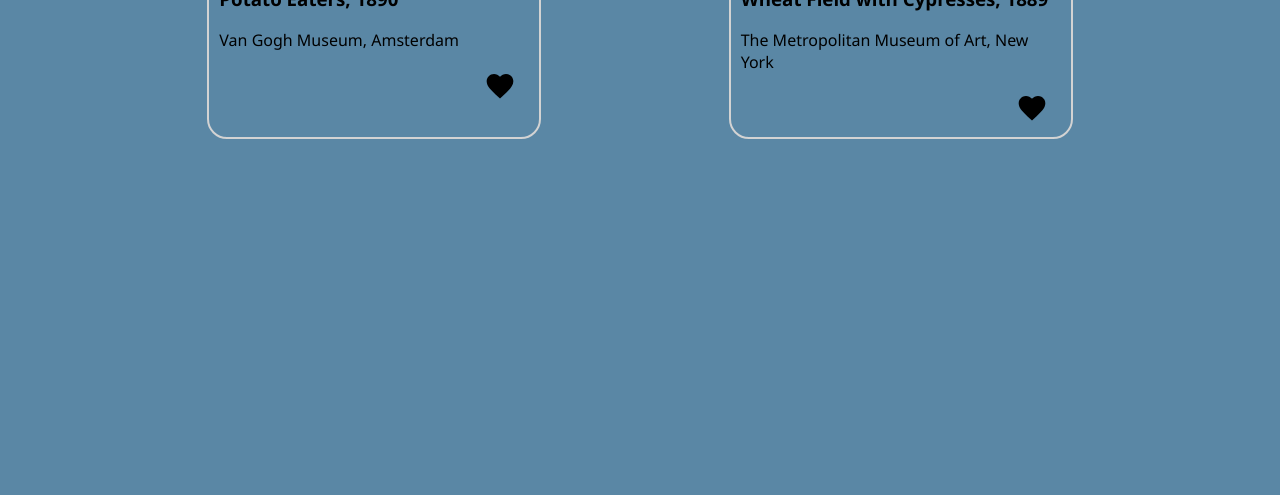
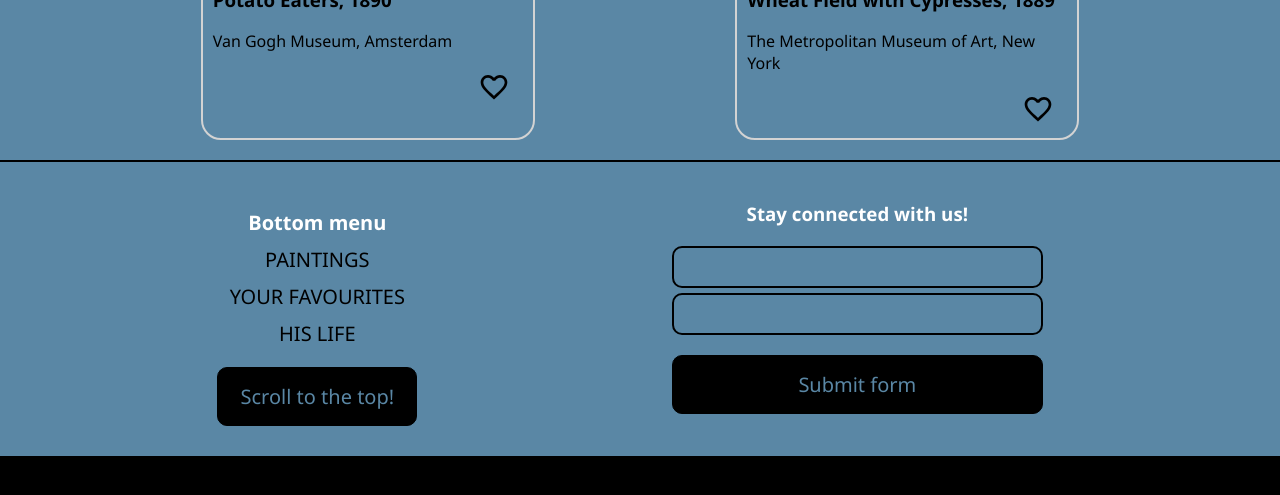
Before and after one commit to Keka1337/ITEH_homework_React, a React (Create React App) app: page / in a window 1280 px wide. Shown: the part 1935-2430 px from the top of the page. Before the commit the page ends 2114 px from the top, so only its background shows below. Built offline with nearby package versions, Linux system fonts and the light colour scheme.

Commit message:
Dodat footer i izmenjeno dodavanje slika u favs

```diff
--- a/src/App.css
+++ b/src/App.css
@@ -10,6 +10,8 @@ h1 {
   font-weight: 100;
   padding-left: 45px;
 }
+
+/* NAVBAR */
 .headNav p {
   padding-left: 50px;
   font-size: larger;
@@ -30,7 +32,7 @@ h1 {
   min-height: 40px;
   padding-left: 50px;
   font-size: large;
-  border-bottom: rgb(255, 255, 255) solid 1px;
+  border-bottom: rgb(0, 0, 0) solid 2px;
 }
 
 .navBar a {
@@ -46,31 +48,15 @@ h1 {
   transition: 2s;
   transform: scale(1.1);
 }
-
-.fav-paintings {
-  display: flex;
-  flex-direction: row;
-  align-items: center;
-  margin-left: 20px;
-}
-
-.fav-paintings-num {
-  background-color: grey;
-  color: white;
-  border-radius: 5px;
-  text-align: center;
-  padding-top: 5px;
-  padding-bottom: 5px;
-  padding-left: 10px;
-  padding-right: 10px;
-  margin-left: 5px;
-}
+/**************************************************************************/
 
 .all-paintings {
+  margin-bottom: 20px;
+  border-bottom: black solid 2px;
   display: flex;
   flex-wrap: wrap;
   justify-content: space-evenly;
-  margin: 20px;
+  padding-top: 20px;
 }
 
 .card {
@@ -92,9 +78,6 @@ h1 {
   width: 330px;
   border-bottom: 1px rgba(255, 255, 255, 0.692) solid;
 }
-/* .card img:hover {
-  opacity: 0.8;
-} */
 
 .card-body {
   margin: 10px;
@@ -121,31 +104,98 @@ a {
 a:hover {
   color: white;
   opacity: 0.8;
-  transition: 2s;
-  transform: scale(1.5);
+  transition: 1s;
+}
+
+/* FAVOURITES PAGE */
+
+.fav-paintings {
+  display: flex;
+  flex-direction: row;
+  align-items: center;
+  margin-left: 20px;
+}
+
+.fav-paintings-num {
+  background-color: grey;
+  color: white;
+  border-radius: 5px;
+  text-align: center;
+  padding-top: 5px;
+  padding-bottom: 5px;
+  padding-left: 10px;
+  padding-right: 10px;
+  margin-left: 5px;
 }
 
 .fav-container {
   display: flex;
   flex-wrap: wrap;
-  justify-content: space-a;
+  justify-content: space-evenly;
   margin: 20px;
 }
 
 .card-favs {
-  margin: 10px;
+  background-color: rgba(0, 0, 0, 0.253);
+  margin: 20px;
   display: flex;
-  flex-direction: row;
+  flex-wrap: nowrap;
+  flex-direction: column;
   border-style: solid;
   border-width: 2px;
-  border-color: rgb(211, 211, 211);
-  border-radius: 10px;
-  max-width: 500px;
+  max-width: 740px;
+  border: none;
 }
 
-.card-img-left {
-  height: 310px;
-  width: 330px;
-  border-top-left-radius: 10px;
-  border-bottom-left-radius: 10px;
+.card-favs * {
+  background-color: rgba(0, 0, 0, 0);
 }
+.card-img-fav {
+  height: 350px;
+  width: 420px;
+}
+/**************************************************************************/
+
+/* FOOTER */
+
+.footer {
+  position: relative;
+  left: 0;
+  right: 0;
+  bottom: 0;
+  width: 100%;
+  min-height: 200px;
+  color: white;
+  text-align: center;
+}
+
+.footer button {
+  padding: 15px;
+  font-size: 20px;
+  margin-top: 15px;
+  background-color: black;
+  color: rgb(90, 135, 165);
+  text-align: center;
+  border: 1px black solid;
+  border-radius: 10px;
+}
+
+.footerNav {
+  display: flex;
+  flex-direction: column;
+  align-content: center;
+  width: 200px;
+  font-size: 20px;
+  margin-bottom: 30px;
+}
+
+.bottomLine {
+  position: relative;
+  left: 0;
+  right: 0;
+  bottom: 0;
+  width: 100%;
+  min-height: 3.5rem;
+  background-color: black;
+}
+/**************************************************************************/
--- a/src/App.js
+++ b/src/App.js
@@ -2,6 +2,7 @@ import "./App.css";
 import NavBar from "./components/NavBar";
 import Paintings from "./components/Paintings";
 import Favourites from "./components/Favourites";
+import Footer from "./components/Footer";
 import { useState } from "react";
 
 import { Routes, Route } from "react-router-dom";
@@ -116,11 +117,14 @@ const App = () => {
         <Route
           path="/"
           element={
-            <Paintings
-              paintings={paintings}
-              addToFavourites={addToFavourites}
-              removeFromFavourites={removeFromFavourites}
-            />
+            <>
+              <Paintings
+                paintings={paintings}
+                addToFavourites={addToFavourites}
+                removeFromFavourites={removeFromFavourites}
+              />
+              <Footer />
+            </>
           }
         />
         <Route
--- /dev/null
+++ b/src/components/Footer.jsx
@@ -0,0 +1,106 @@
+import React from "react";
+import { useState } from "react";
+
+import Grid from "@mui/material/Grid";
+import Box from "@mui/material/Box";
+import { Link } from "react-router-dom";
+
+function Footer() {
+  const [firstName, setFirstName] = useState("");
+  const [lastName, setLastName] = useState("");
+
+  const handleSubmit = (event) => {
+    event.preventDefault();
+
+    console.log("firstName", firstName);
+    console.log("lastName", lastName);
+
+    setFirstName("");
+    setLastName("");
+  };
+
+  return (
+    <div className="footer">
+      <Box sx={{ width: "100%" }}>
+        <Grid container rowSpacing={1} columnSpacing={{ xs: 1, sm: 2, md: 3 }}>
+          <Grid item xs={2}></Grid>
+
+          <Grid item xs={4}>
+            <div className="footerNav">
+              <h4 style={{ marginBottom: "5px", color: "white" }}>
+                Bottom menu
+              </h4>
+              <Link to="/" style={{ padding: "5px" }}>
+                PAINTINGS
+              </Link>
+              <Link to="/favourites" style={{ padding: "5px" }}>
+                YOUR FAVOURITES
+              </Link>
+              <Link to="/movies" style={{ padding: "5px" }}>
+                HIS LIFE
+              </Link>
+              <button
+                onClick={() => {
+                  window.scrollTo({ top: 0, left: 0, behavior: "smooth" });
+                }}
+              >
+                Scroll to the top!
+              </button>
+            </div>
+          </Grid>
+
+          <Grid item xs={4}>
+            <div className="footerForm">
+              <h3 style={{ marginBottom: "10px", color: "white" }}>
+                Stay connected with us!
+              </h3>
+              <form
+                onSubmit={handleSubmit}
+                style={{
+                  display: "flex",
+                  flexDirection: "column",
+                  padding: "10px 20px",
+                }}
+              >
+                <input
+                  id="first_name"
+                  name="first_name"
+                  type="text"
+                  onChange={(event) => setFirstName(event.target.value)}
+                  value={firstName}
+                  style={{
+                    textAlign: "center",
+                    padding: "10px",
+                    marginBottom: "5px",
+                    borderRadius: "10px",
+                    border: "black solid 2px",
+                  }}
+                />
+                <input
+                  id="last_name"
+                  name="last_name"
+                  type="text"
+                  value={lastName}
+                  onChange={(event) => setLastName(event.target.value)}
+                  style={{
+                    textAlign: "center",
+                    padding: "10px",
+                    marginBottom: "5px",
+                    borderRadius: "10px",
+                    border: "black solid 2px",
+                  }}
+                />
+                <button type="submit">Submit form</button>
+              </form>
+            </div>
+          </Grid>
+
+          <Grid item xs={2}></Grid>
+        </Grid>
+      </Box>
+      <div className="bottomLine"></div>
+    </div>
+  );
+}
+
+export default Footer;
--- a/src/components/OnePainting.jsx
+++ b/src/components/OnePainting.jsx
@@ -1,5 +1,9 @@
 import React from "react";
-import { MdOutlineFavorite, MdOutlineFavoriteBorder } from "react-icons/md";
+import {
+  MdOutlineFavorite,
+  MdOutlineFavoriteBorder,
+  MdOutlineInsertComment,
+} from "react-icons/md";
 
 const OnePainting = ({
   painting,
@@ -11,7 +15,7 @@ const OnePainting = ({
     // <div className="card">
     <div className={inFavs === 1 ? "card" : "card-favs"}>
       <img
-        className={inFavs === 1 ? "card-img-top" : "card-img-left"}
+        className={inFavs === 1 ? "card-img-top" : "card-img-fav"}
         // className="card-img-top"
         src={[painting.imageURL]}
         alt="Neka slika"
@@ -23,18 +27,37 @@ const OnePainting = ({
         {inFavs === 1 ? (
           <>
             <a className="btn" onClick={() => addToFavourites(painting.id)}>
-              <MdOutlineFavorite size={"2rem"} />
+              {painting.fav === 1 ? (
+                <>
+                  <MdOutlineFavorite size={"2rem"} />
+                </>
+              ) : (
+                <>
+                  <MdOutlineFavoriteBorder size={"2rem"} />
+                </>
+              )}
             </a>
-            {painting.fav === 1 ? (
+            {/* {painting.fav === 1 ? (
               <p style={{ color: "white" }}>Your fav!</p>
             ) : (
               <></>
-            )}
+            )} */}
           </>
         ) : (
-          <a className="btn" onClick={() => removeFromFavourites(painting.id)}>
-            <MdOutlineFavoriteBorder size={"2rem"} />
-          </a>
+          <div className="fav-icons">
+            <a
+              className="btn"
+              onClick={() => removeFromFavourites(painting.id)}
+            >
+              <MdOutlineFavorite size={"2rem"} />
+            </a>
+            <a
+              className="btn"
+              onClick={() => removeFromFavourites(painting.id)}
+            >
+              <MdOutlineInsertComment size={"2rem"} />
+            </a>
+          </div>
         )}
       </div>
     </div>
```
